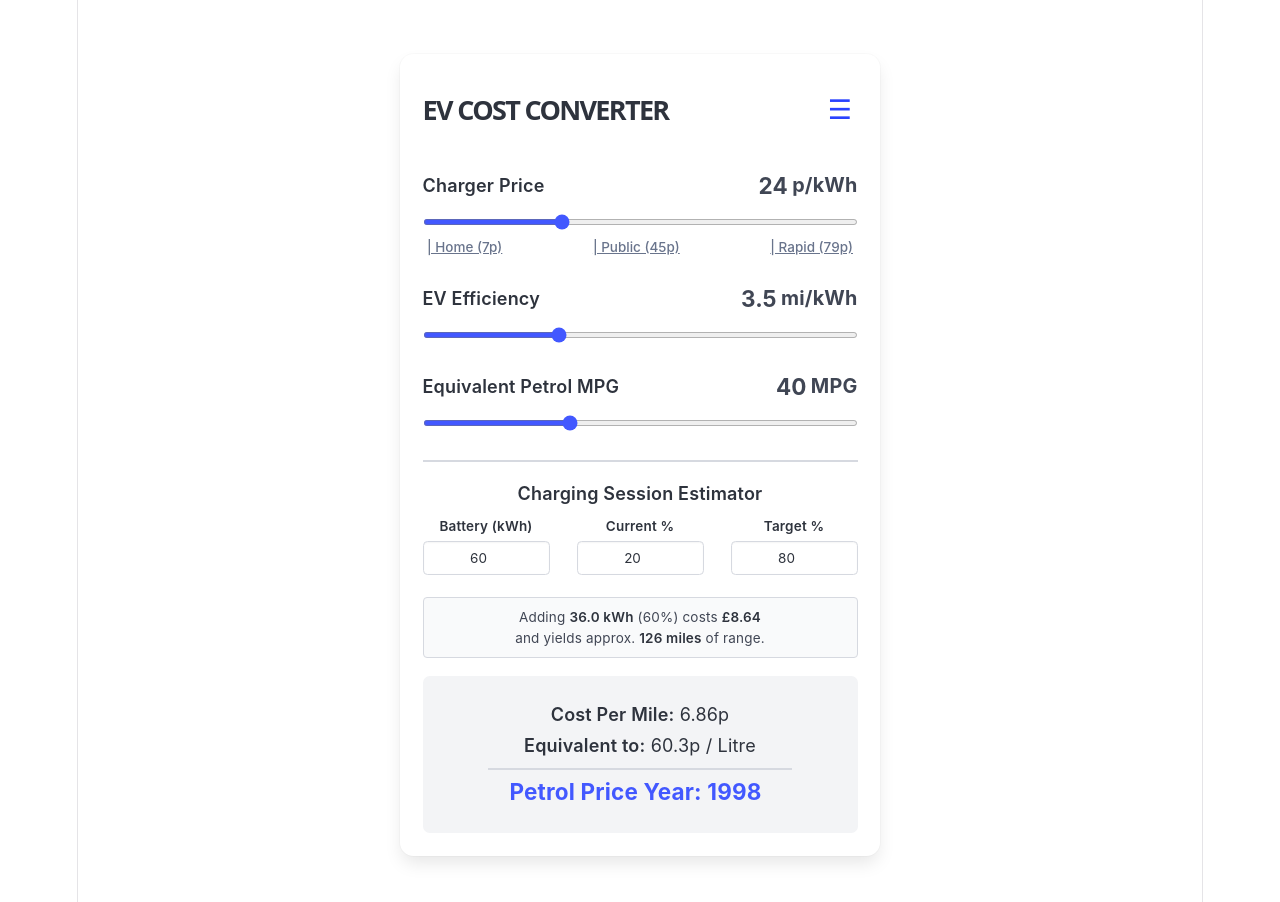
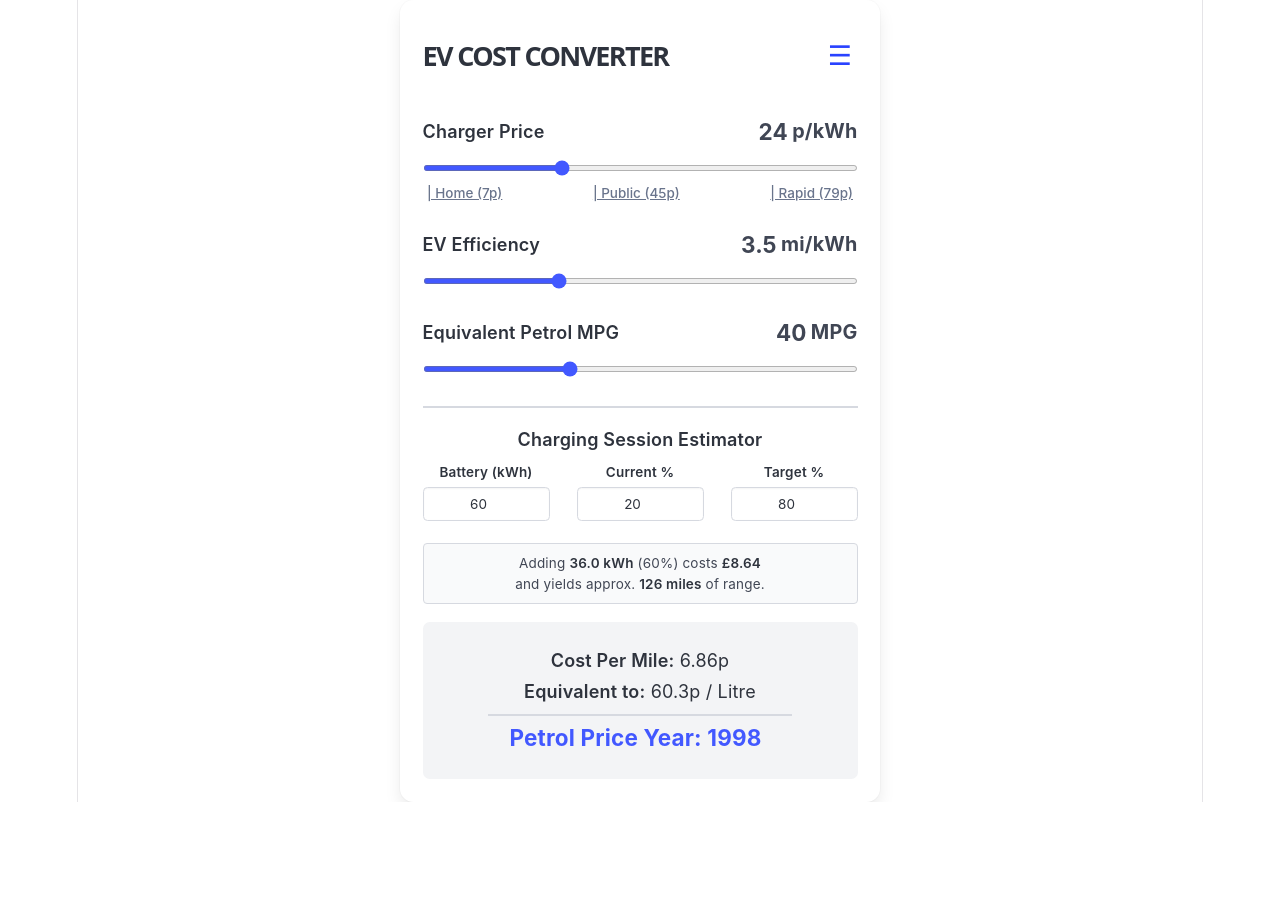
Before and after one commit to emrysr/ev-costs-converter, a Vue app: page / in a window 1280 px wide. Shown: the top 902 px of the page. After the commit the page ends 802 px from the top, so only its background shows below. Built offline with nearby package versions, Linux system fonts and the light colour scheme.

Commit message:
removed padding

```diff
--- a/src/App.vue
+++ b/src/App.vue
@@ -65,7 +65,7 @@ watch(
 </script>
 
 <template>
-  <section class="section" data-label="main-section">
+  <section data-label="main-section">
     <div class="container" style="max-width: 480px;" data-label="app-container">
       <div class="box" data-label="card-wrapper">
         <div class="is-flex is-justify-content-space-between is-align-items-center mb-5">
```
